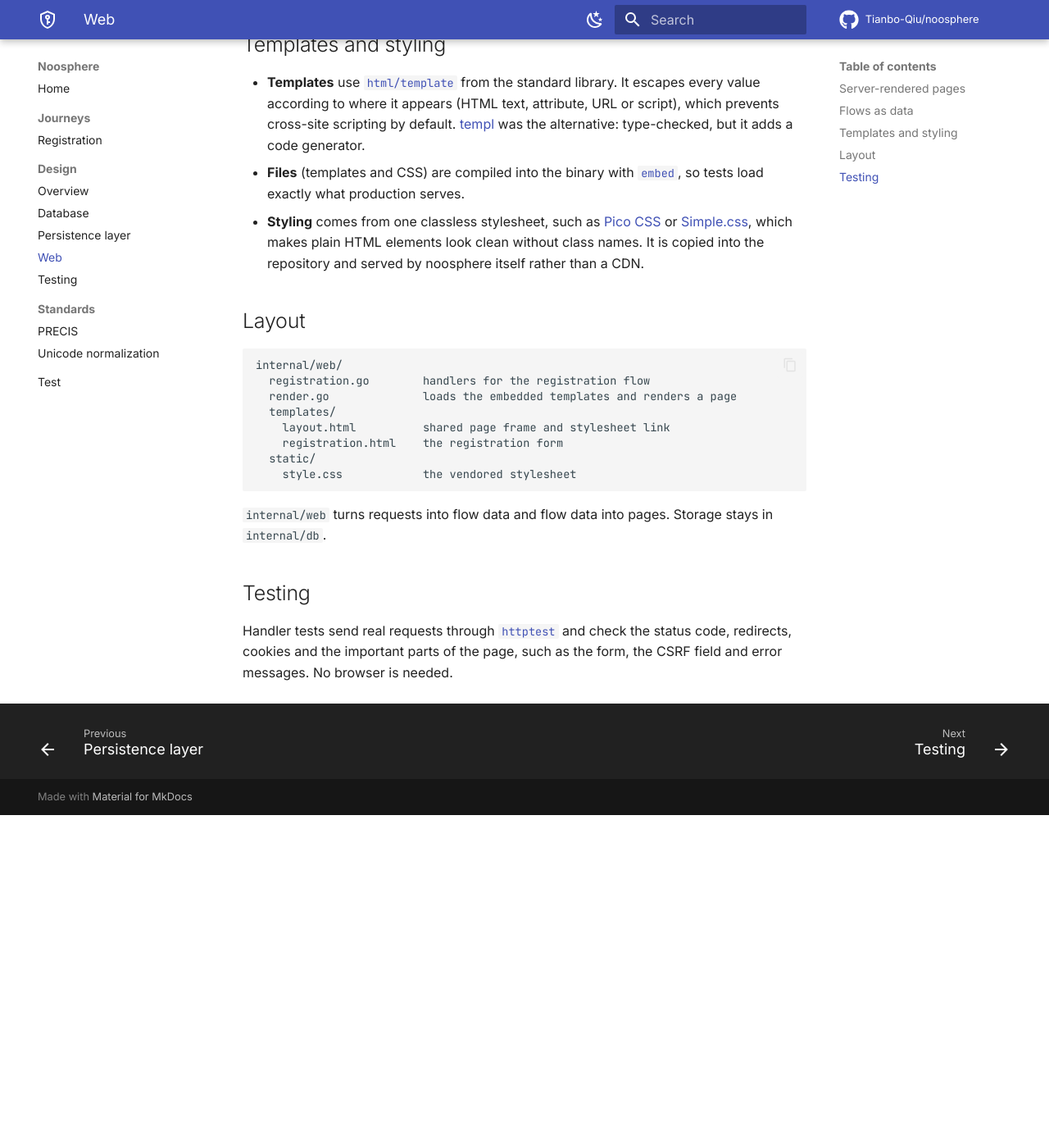
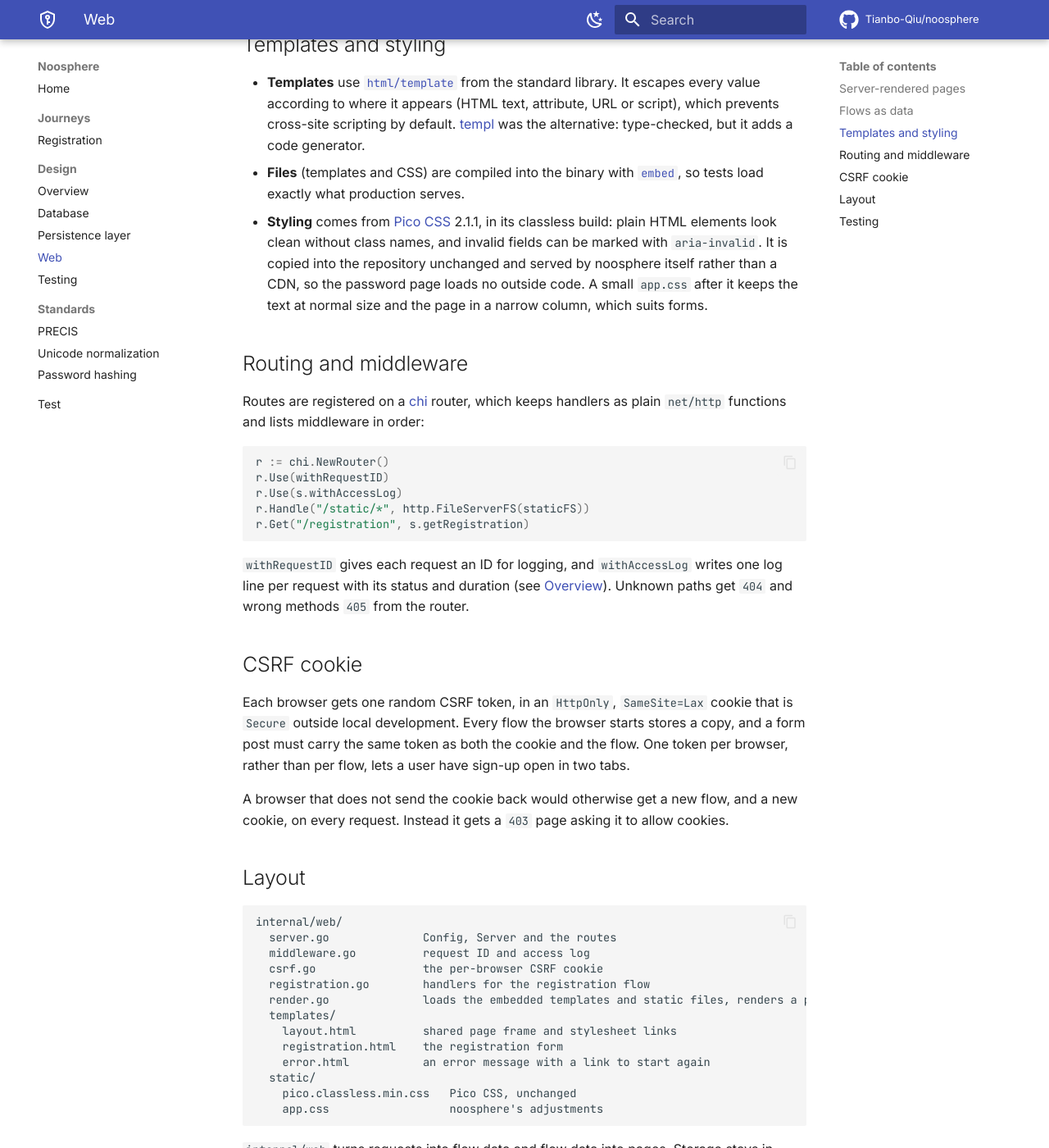
Before and after one commit to Tianbo-Qiu/noosphere, an MkDocs documentation site: the page built from docs/design/web.md, in a window 1280 px wide and 1400 px high, scrolled down 806 px. Shown: the whole window at 82% size. Built offline with MkDocs 1.6.1 and Material for MkDocs 9.7.7, drawn with Linux system fonts in a browser that asks for light colours; comment, search, counter and statistics services are not loaded; before the commit the page ends 1800 px from its top, so only the background shows below that; some of the changed text lies outside the part shown.

Commit message:
password hashing

````diff
--- a/docs/design/web.md
+++ b/docs/design/web.md
@@ -18,23 +18,48 @@ Each request handler first builds the flow as plain data, such as its ID, CSRF t
 
 - **Templates** use [`html/template`](https://pkg.go.dev/html/template) from the standard library. It escapes every value according to where it appears (HTML text, attribute, URL or script), which prevents cross-site scripting by default. [templ](https://templ.guide/) was the alternative: type-checked, but it adds a code generator.
 - **Files** (templates and CSS) are compiled into the binary with [`embed`](https://pkg.go.dev/embed), so tests load exactly what production serves.
-- **Styling** comes from one classless stylesheet, such as [Pico CSS](https://picocss.com/) or [Simple.css](https://simplecss.org/), which makes plain HTML elements look clean without class names. It is copied into the repository and served by noosphere itself rather than a CDN.
+- **Styling** comes from [Pico CSS](https://picocss.com/) 2.1.1, in its classless build: plain HTML elements look clean without class names, and invalid fields can be marked with `aria-invalid`. It is copied into the repository unchanged and served by noosphere itself rather than a CDN, so the password page loads no outside code. A small `app.css` after it keeps the text at normal size and the page in a narrow column, which suits forms.
+
+## Routing and middleware
+
+Routes are registered on a [chi](https://github.com/go-chi/chi) router, which keeps handlers as plain `net/http` functions and lists middleware in order:
+
+```go
+r := chi.NewRouter()
+r.Use(withRequestID)
+r.Use(s.withAccessLog)
+r.Handle("/static/*", http.FileServerFS(staticFS))
+r.Get("/registration", s.getRegistration)
+```
+
+`withRequestID` gives each request an ID for logging, and `withAccessLog` writes one log line per request with its status and duration (see [Overview](overview.md#logging)). Unknown paths get `404` and wrong methods `405` from the router.
+
+## CSRF cookie
+
+Each browser gets one random CSRF token, in an `HttpOnly`, `SameSite=Lax` cookie that is `Secure` outside local development. Every flow the browser starts stores a copy, and a form post must carry the same token as both the cookie and the flow. One token per browser, rather than per flow, lets a user have sign-up open in two tabs.
+
+A browser that does not send the cookie back would otherwise get a new flow, and a new cookie, on every request. Instead it gets a `403` page asking it to allow cookies.
 
 ## Layout
 
 ```
 internal/web/
+  server.go              Config, Server and the routes
+  middleware.go          request ID and access log
+  csrf.go                the per-browser CSRF cookie
   registration.go        handlers for the registration flow
-  render.go              loads the embedded templates and renders a page
+  render.go              loads the embedded templates and static files, renders a page
   templates/
-    layout.html          shared page frame and stylesheet link
+    layout.html          shared page frame and stylesheet links
     registration.html    the registration form
+    error.html           an error message with a link to start again
   static/
-    style.css            the vendored stylesheet
+    pico.classless.min.css   Pico CSS, unchanged
+    app.css                  noosphere's adjustments
 ```
 
 `internal/web` turns requests into flow data and flow data into pages. Storage stays in `internal/db`.
 
 ## Testing
 
-Handler tests send real requests through [`httptest`](https://pkg.go.dev/net/http/httptest) and check the status code, redirects, cookies and the important parts of the page, such as the form, the CSRF field and error messages. No browser is needed.
+Handler tests start the whole server with [`httptest`](https://pkg.go.dev/net/http/httptest), routes and middleware included, on a database transaction that is rolled back after each test. A client with a cookie jar acts as the browser and does not follow redirects, so each response can be checked: the status code, the redirect target and the flow behind it, cookies, and the important parts of the page. No browser is needed.
--- a/mkdocs.yaml
+++ b/mkdocs.yaml
@@ -106,4 +106,5 @@ nav:
   - Standards:
       - PRECIS: standards/precis.md
       - Unicode normalization: standards/unicode-normalization.md
+      - Password hashing: standards/password-hashing.md
   - Test: test.md
````
Also changed, not shown: docs/design/overview.md (+36 -3 lines), docs/design/testing.md (+4 -0 lines), docs/journeys/registration.md (+5 -5 lines), docs/standards/password-hashing.md (added, +46 -0 lines), 4 other files.
